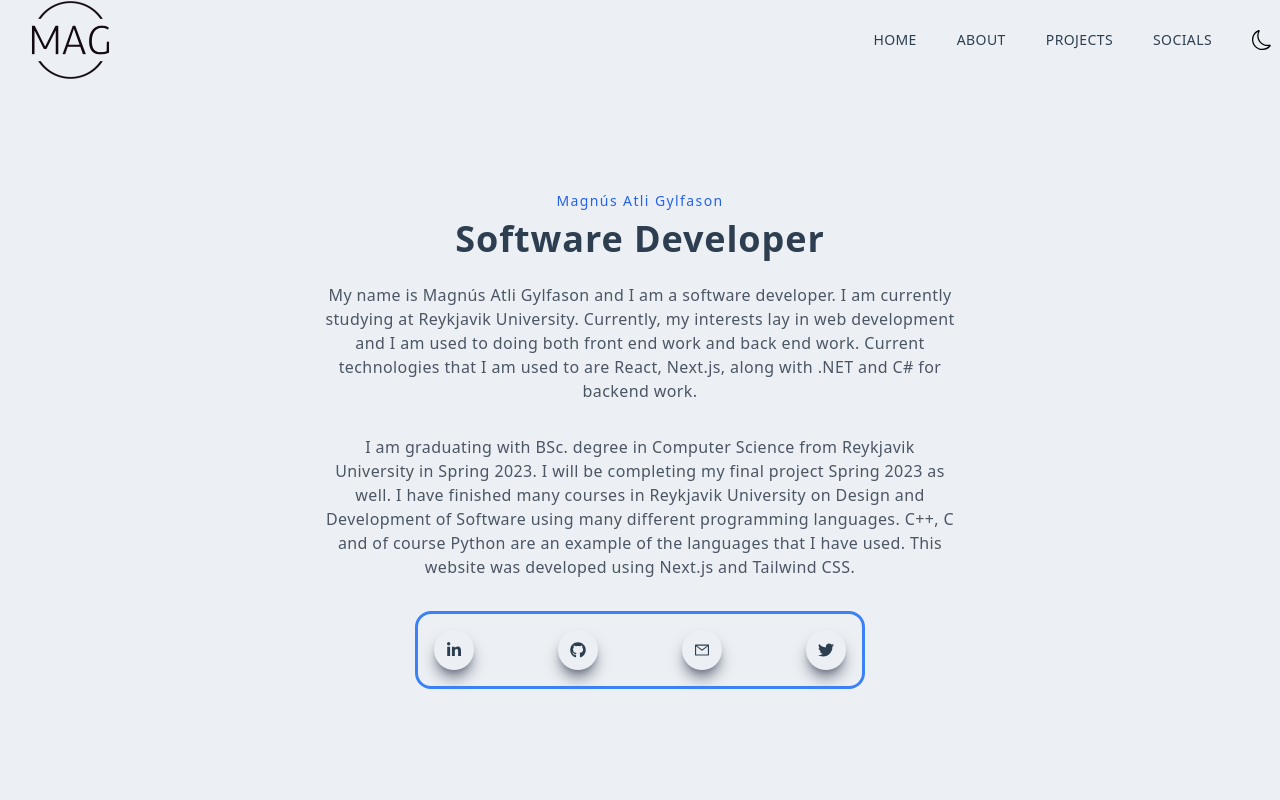
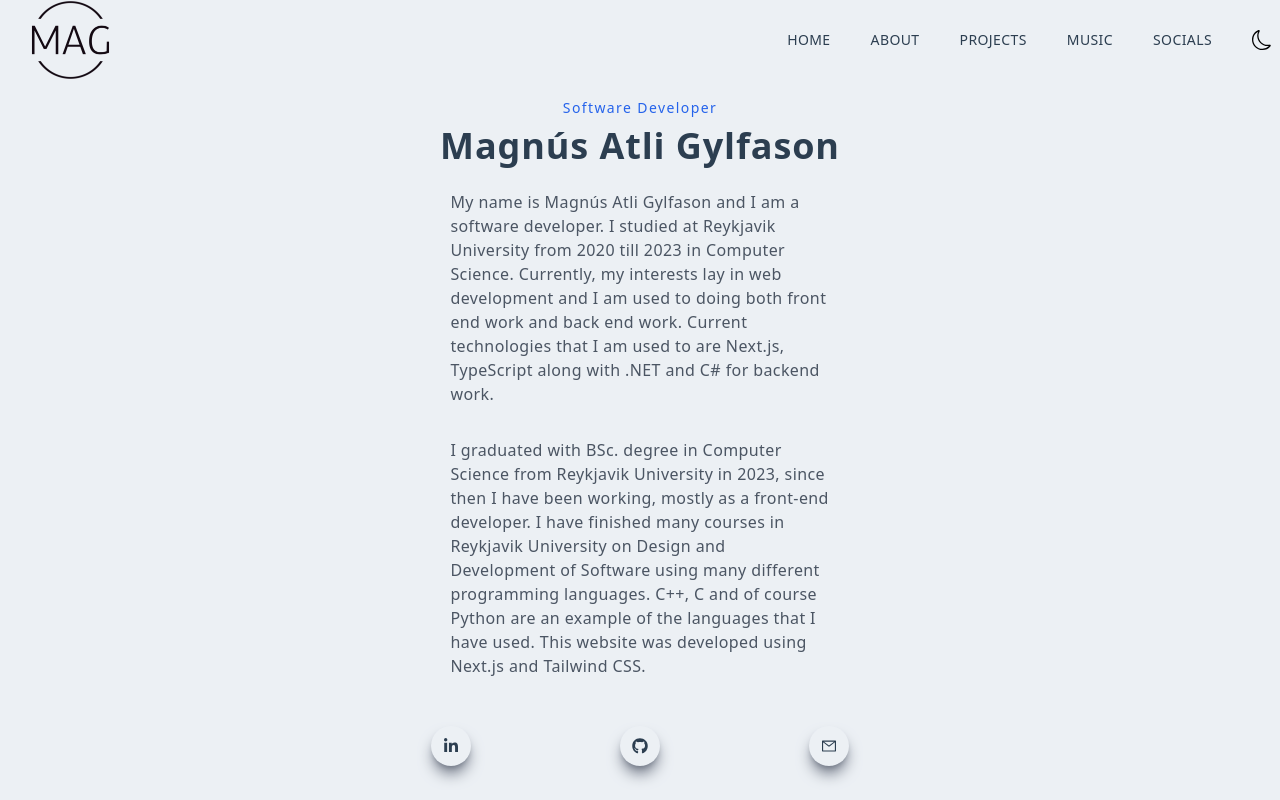
Before and after one commit to magnusatli/magnus-website, a Next.js app: page / in a window 1280 px wide. Shown: the top 800 px of the page. Built offline with nearby package versions, Linux system fonts and the light colour scheme.

Commit message:
some text update and spotify

```diff
--- a/components/Dashboard.jsx
+++ b/components/Dashboard.jsx
@@ -8,25 +8,24 @@ const Dashboard = () => {
         <div id="home" className='w-full h-screen text-center pt-20'>
             <div className="max-w[1240px] w-full h-full mx-auto p-2 flex justify-center items-center">
                 <div>
-                    <p className="text-sm tracking-widest text-blue-600">Magnús Atli Gylfason</p>
-                    <h2 className="py-2 dark:text-purple-500">Software Developer</h2>
-                    <p className="py-4 text-gray-600 max-w-[95%] lg:w-[50%] m-auto dark:text-white">
+                    <p className="text-sm tracking-widest text-blue-600">Software Developer</p>
+                    <h2 className="py-2 dark:text-purple-500">Magnús Atli Gylfason</h2>
+                    <p className="py-4 text-gray-600 max-w-[95%] lg:w-[30%] m-auto dark:text-white text-left">
                         My name is Magnús Atli Gylfason and I am a software developer.
-                        I am currently studying at Reykjavik University.
+                        I studied at Reykjavik University from 2020 till 2023 in Computer Science.
                         Currently, my interests lay in web development and I am used to doing both front end work and back end work.
-                        Current technologies that I am used to are React, Next.js, along with .NET and C# for backend work.
+                        Current technologies that I am used to are Next.js, TypeScript along with .NET and C# for backend work.
                     </p>
-                    <p className="py-4 text-gray-600 max-w-[95%] lg:w-[50%] m-auto dark:text-white">
-                        I am graduating with BSc. degree in Computer Science from Reykjavik University in Spring 2023.
-                        I will be completing my final project Spring 2023 as well.
+                    <p className="py-4 text-gray-600 max-w-[95%] lg:w-[30%] m-auto dark:text-white text-left">
+                        I graduated with BSc. degree in Computer Science from Reykjavik University in 2023, since then I have been working, mostly as a front-end developer.
                         I have finished many courses in Reykjavik University on Design and Development of Software using many different programming languages.
                         C++, C and of course Python are an example of the languages that I have used.
                         This website was developed using Next.js and Tailwind CSS.
                     </p>
                     <div className="pt-4">
-                        <div className="flex items-center justify-between max-w-[450px] m-auto py-4 lg:border-[3.5px] rounded-2xl border-blue-500 p-4">
+                        <div className="flex items-center justify-between max-w-[450px] m-auto py-4  rounded-2xl p-4">
                             <Link href="https://www.linkedin.com/in/magn%C3%BAs-atli-gylfason-451555251/" target='_blank' rel='noreferrer'>
-                                <div className="rounded-full  shadow-lg shadow-gray-500 p-3 cursor-pointer hover:scale-105 ease-in duration-200">
+                                <div className="rounded-full shadow-lg shadow-gray-500 p-3 cursor-pointer hover:scale-105 ease-in duration-200">
                                     <FaLinkedinIn className="dark:fill-white"/>
                                 </div>
                             </Link>
@@ -40,11 +39,6 @@ const Dashboard = () => {
                                     <AiOutlineMail className="dark:fill-white"/>
                                 </div>
                             </Link>
-                            <Link href="https://twitter.com/magnusatli1" target='_blank' rel='noreferrer'>
-                                <div className="rounded-full shadow-lg shadow-gray-500 p-3 cursor-pointer hover:scale-105 ease-in duration-200">
-                                    <FaTwitter className="dark:fill-white"/>
-                                </div>
-                            </Link>
                         </div>
                     </div>
                 </div>
--- a/components/Navbar.jsx
+++ b/components/Navbar.jsx
@@ -1,25 +1,22 @@
-import React, {useEffect, useState} from "react";
+import React, { useEffect, useState } from "react";
 import Image from "next/image";
-import logo from "../public/assets/magLogo.png"
-import whiteLogo from "../public/assets/magLogoWhite.png"
+import logo from "../public/assets/magLogo.png";
+import whiteLogo from "../public/assets/magLogoWhite.png";
 import Link from "next/link";
-import { useTheme } from 'next-themes'
-import { AiOutlineClose, AiOutlineMail, AiOutlineMenu} from "react-icons/ai";
-import {FaLinkedinIn, FaGithub, FaTwitter} from "react-icons/fa";
-import {BsSunFill, BsMoon} from 'react-icons/bs'
-
-
-
+import { useTheme } from 'next-themes';
+import { AiOutlineClose, AiOutlineMail, AiOutlineMenu } from "react-icons/ai";
+import { FaLinkedinIn, FaGithub, FaTwitter } from "react-icons/fa";
+import { BsSunFill, BsMoon } from 'react-icons/bs';
 
 const Navbar = () => {
     const [isHidden, setIsHidden] = useState(false);
     const [border, setBorder] = useState(false);
-    const {theme, setTheme} = useTheme();
+    const { theme, setTheme } = useTheme();
     const [mounted, setMounted] = useState(false);
 
     useEffect(() => {
         const handleBorder = () => {
-            if(window.scrollY > 90) {
+            if (window.scrollY > 90) {
                 setBorder(true);
             } else {
                 setBorder(false);
@@ -28,7 +25,7 @@ const Navbar = () => {
         window.addEventListener('scroll', handleBorder);
     }, []);
 
-    useEffect(() => { setMounted(true) }, []);
+    useEffect(() => { setMounted(true); }, []);
     if (!mounted) return null;
 
     const handleToggle = () => {
@@ -38,27 +35,26 @@ const Navbar = () => {
     const handleDarkToggle = (className) => {
         if (theme === 'dark') {
             return (
-                <BsSunFill onClick={() => setTheme('light')} className={className}></BsSunFill>
-            )
+                <BsSunFill onClick={() => setTheme('light')} className={`${className} theme-icon`} />
+            );
         } else {
-            return(
-                <BsMoon onClick={() => setTheme('dark')} className={className}></BsMoon>
-            )
+            return (
+                <BsMoon onClick={() => setTheme('dark')} className={`${className} theme-icon`} />
+            );
         }
-    }
+    };
 
     const changeLogo = (width, height) => {
-        if (theme =='dark') {
+        if (theme === 'dark') {
             return (
-                <Image src={whiteLogo} alt='Mag Logo' width={width} height={height}/>
-            )
+                <Image src={whiteLogo} alt='Mag Logo' width={width} height={height} />
+            );
+        } else {
+            return (
+                <Image src={logo} alt='Mag Logo' width={width} height={height} />
+            );
         }
-        else{
-            return (
-                <Image src={logo} alt='Mag Logo' width={width} height={height}/>
-            )
-        }
-    }
+    };
 
     return (
         <div className={border ? "fixed w-full h-20 shadow-xl z-[100]" : "fixed w-full h-20 z-[100]"}>
@@ -69,21 +65,31 @@ const Navbar = () => {
                 <div>
                     <ul className="hidden md:flex">
                         <Link href='/'>
-                            <li className="ml-10 text-sm uppercase hover:border-b border-blue-500 dark:text-white">Home</li>
+                            <li className="ml-10 text-sm uppercase dark:text-white dark:hover:text-pink-500 hover:text-purple-500 hover:text-lg transition-all duration-300 ease-in-out">
+                                Home
+                            </li>
                         </Link>
                         <Link href='/#about'>
-                            <li className="ml-10 text-sm uppercase hover:border-b border-blue-500 dark:text-white">About</li>
+                            <li className="ml-10 text-sm uppercase dark:text-white dark:hover:text-pink-500 hover:text-purple-500 hover:text-lg transition-all duration-300 ease-in-out">
+                                About
+                            </li>
                         </Link>
                         <Link href="/#projects">
-                            <li className="ml-10 text-sm uppercase hover:border-b border-blue-500 dark:text-white">Projects</li>
+                            <li className="ml-10 text-sm uppercase dark:text-white dark:hover:text-pink-500 hover:text-purple-500 hover:text-lg transition-all duration-300 ease-in-out">
+                                Projects
+                            </li>
+                        </Link>
+                        <Link href='/#music'>
+                            <li className="ml-10 text-sm uppercase dark:text-white dark:hover:text-pink-500 hover:text-purple-500 hover:text-lg transition-all duration-300 ease-in-out">
+                                Music
+                            </li>
                         </Link>
                         <Link href="/#socials">
-                            <li className="ml-10 text-sm uppercase hover:border-b border-blue-500 dark:text-white">Socials</li>
+                            <li className="ml-10 text-sm uppercase dark:text-white dark:hover:text-pink-500 hover:text-purple-500 hover:text-lg transition-all duration-300 ease-in-out">
+                                Socials
+                            </li>
                         </Link>
-                        {/* <Link href='/cv'>
-                            <li className="ml-10 text-sm uppercase hover:border-b border-blue-500">Download CV</li>
-                        </Link> */}
-                        {handleDarkToggle('ml-10 fill-black hover:border-b border-blue-500 h-[20px] w-[20px] dark:fill-white')}
+                        {handleDarkToggle('ml-10 fill-black  h-[20px] w-[20px] dark:fill-white')}
                     </ul>
                     <div className="md:hidden" onClick={handleToggle}>
                         <AiOutlineMenu className={!isHidden ? "ease-in duration-500 dark:fill-white" : "hidden ease-in duration-500"} size={40}/>
@@ -101,22 +107,22 @@ const Navbar = () => {
                         </div>
                     </div>
                     <div className="pt-10">
-                        <ul className="border-t border-gray-400 ">
+                        <ul className="border-t border-gray-400">
                             <Link href='/'>
-                                <li onClick={()=> setIsHidden(false)} className="py-4 text-md dark:text-white">Home</li>
+                                <li onClick={() => setIsHidden(false)} className="py-4 text-md dark:text-white">HOME</li>
                             </Link>
                             <Link href='/#about'>
-                                <li onClick={()=> setIsHidden(false)} className="py-4 text-md dark:text-white">About</li>
+                                <li onClick={() => setIsHidden(false)} className="py-4 text-md dark:text-white">ABOUT</li>
                             </Link>
                             <Link href="/#projects">
-                                <li onClick={()=> setIsHidden(false)} className="py-4 text-md dark:text-white">Projects</li>
+                                <li onClick={() => setIsHidden(false)} className="py-4 text-md dark:text-white">PROJECTS</li>
+                            </Link>
+                            <Link href='/#music'>
+                                <li onClick={() => setIsHidden(false)} className="py-4 text-md dark:text-white">MUSIC</li>
                             </Link>
                             <Link href="/#socials">
-                                <li onClick={()=> setIsHidden(false)} className="py-4 text-md dark:text-white">Socials</li>
+                                <li onClick={() => setIsHidden(false)} className="py-4 text-md dark:text-white">SOCIALS</li>
                             </Link>
-                            {/* <Link href='/cv'>
-                                <li onClick={()=> setIsHidden(false)} className="py-4 text-md">Download CV</li>
-                            </Link> */}
                             {handleDarkToggle('fill-black h-[20px] w-[20px] dark:fill-white')}
                         </ul>
                         <div className="pt-40">
@@ -137,11 +143,7 @@ const Navbar = () => {
                                         <AiOutlineMail className="dark:fill-white"/>
                                     </div>
                                 </Link>
-                                <Link href="https://twitter.com/magnusatli1" target='_blank' rel='noreferrer'>
-                                    <div className="rounded-full shadow-lg shadow-gray-500 p-3 cursor-pointer hover:scale-105 ease-in duration-200">
-                                        <FaTwitter className="dark:fill-white"/>
-                                    </div>
-                                </Link>
+
                             </div>
                         </div>
                     </div>
@@ -149,7 +151,6 @@ const Navbar = () => {
             </div>
         </div>
     )
-}
-
+};
 
 export default Navbar;
--- a/components/Projects.jsx
+++ b/components/Projects.jsx
@@ -11,7 +11,6 @@ const Projects = () => {
                     Currently, my only personal project that I can show off is this website, but this site will showcase future projects.
                     The GitHub repository for this website can be accessed below.
                 </p>
-
                 <div className='p-4 shadow-xl m-auto rounded-xl hover:scale-105 ease-in duration-300 w-[60%]'>
                     <Link href="https://github.com/magnusatli/magnus-website" target='_blank' rel='noreferrer'>
                         <div className='p-6 grid grid-cols-2 gap-4 justify-center items-center'>
--- a/pages/index.js
+++ b/pages/index.js
@@ -5,6 +5,7 @@ import Dashboard from '../components/Dashboard'
 import AboutMe from '../components/AboutMe'
 import SocialBox from '../components/SocialBox'
 import Projects from '../components/Projects'
+import SpotifyPlaylist from '../components/SpotifyPlaylist'
 
 const inter = Inter({ subsets: ['latin'] })
 
@@ -21,6 +22,7 @@ export default function Home() {
     <Dashboard></Dashboard>
     <AboutMe></AboutMe>
     <Projects></Projects>
+    <SpotifyPlaylist playlistUrl="https://open.spotify.com/embed/playlist/19DMqDpIR3czchrSXxI4DX?utm_source=generator" />
     <SocialBox></SocialBox>
     </div>
   )
--- a/styles/globals.css
+++ b/styles/globals.css
@@ -8,11 +8,11 @@ html {
 
 @layer base {
   body {
-    @apply bg-[#ecf0f4] text-[#2c3e50] tracking-wide dark:bg-gray-800
+    @apply bg-[#ecf0f4] text-[#2c3e50] tracking-wide dark:bg-gray-800 transition-colors duration-500 ease-in-out;
   }
 
   h1, h2, h3, h4, h5, h6 {
-    @apply font-bold text-[#2c3e50] tracking-wide
+    @apply font-bold text-[#2c3e50] tracking-wide dark:text-white transition-colors duration-500 ease-in-out;
   }
 
   h1 {
@@ -24,10 +24,23 @@ html {
   }
 
   li {
-    @apply cursor-pointer
+    @apply cursor-pointer dark:text-white transition-colors duration-500 ease-in-out;
   }
 
   button {
-    @apply shadow-xl shadow-gray-400 rounded-xl uppercase bg-gradient-to-r from-blue-500 to-blue-300 text-white
+    @apply shadow-xl shadow-gray-400 rounded-xl uppercase bg-gradient-to-r from-blue-500 to-blue-300 text-white;
+    transition: background-color 0.5s ease-in-out, color 0.5s ease-in-out;
+  }
+
+  .theme-icon {
+    transition: transform 0.5s ease, color 0.5s ease-in-out;
+  }
+
+  .theme-icon:hover {
+    transform: rotate(180deg);
+  }
+
+  .navbar, .navbar a {
+    transition: color 0.5s ease-in-out, background-color 0.5s ease-in-out;
   }
 }
```
Also changed, not shown: components/AboutMe.jsx (+5 -3 lines), components/SocialBox.jsx (+2 -13 lines), components/SpotifyPlaylist.tsx (added, +22 -0 lines).
